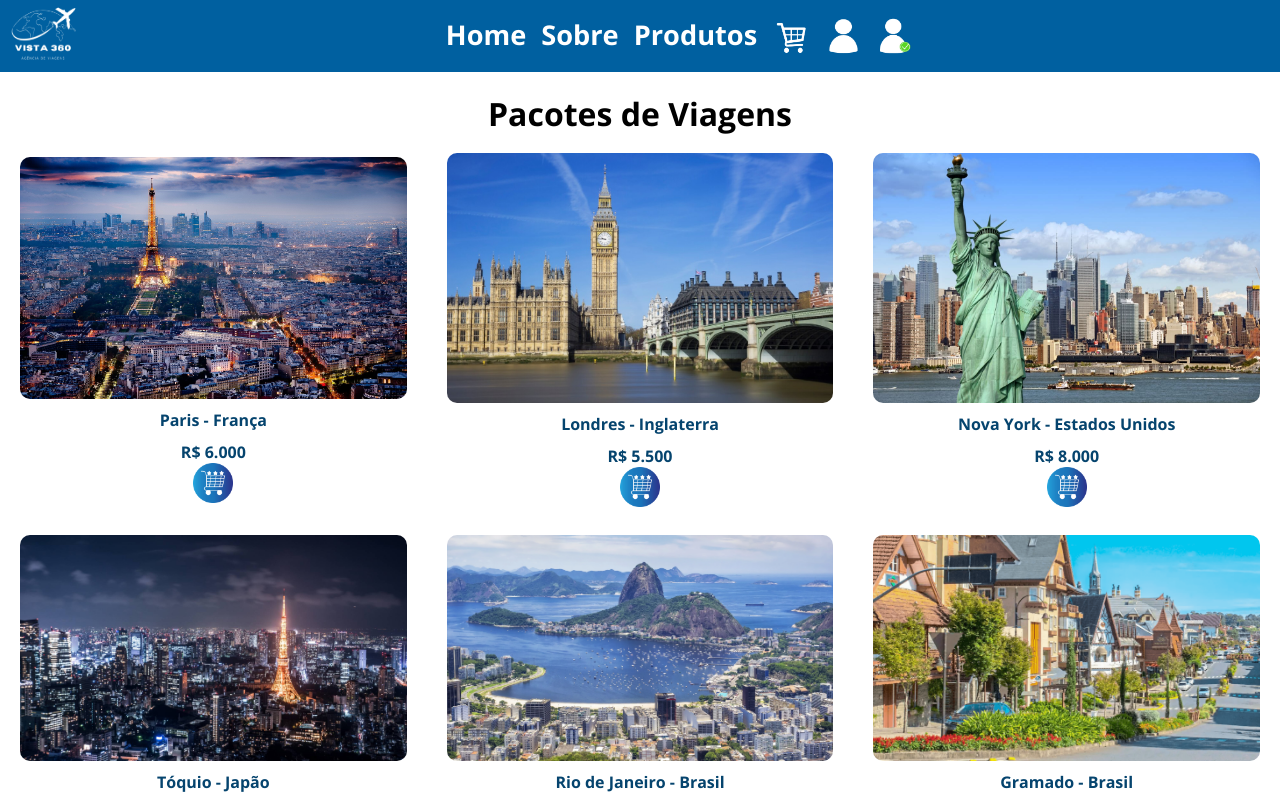
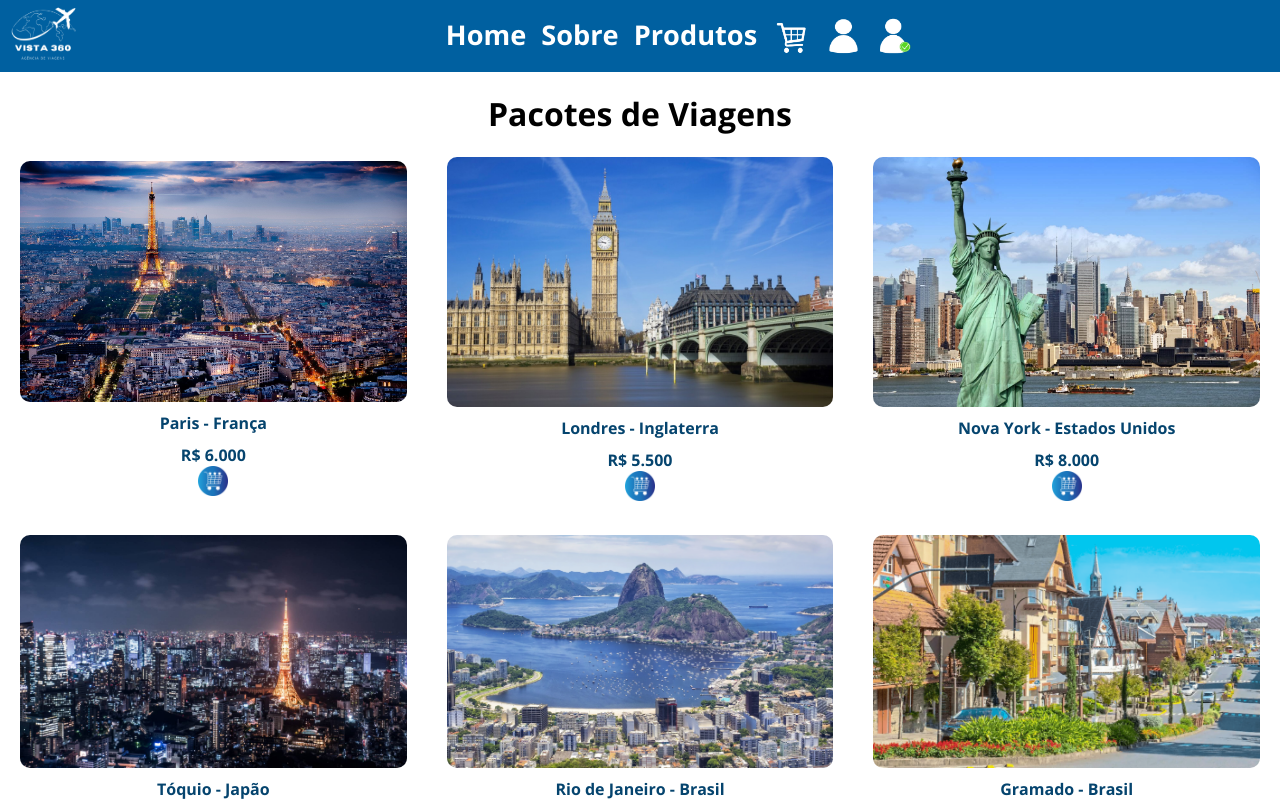
Before and after one commit to HeytorPC/TrabalhoReact, a React (Vite) app in the folder meu-projeto-react/: page /produtos in a window 1280 px wide. Shown: the top 801 px of the page. Built offline with nearby package versions, Linux system fonts and the light colour scheme; a web font is replaced by a local one.

Commit message:
carrinho quase feito! (NaN)

```diff
--- a/meu-projeto-react/src/components/ProdutosDestinos/ProdutosDestinos.jsx
+++ b/meu-projeto-react/src/components/ProdutosDestinos/ProdutosDestinos.jsx
@@ -57,9 +57,11 @@ export function ProdutosDestinos() {
             {produtosDestinos.map(destino => (
                 <div key={destino.id} className={styles.destinationCard}>
                     <img src={destino.imagem} alt={destino.nome} className={styles.image} />
-                    <p>{destino.nome}</p>
-                    <p className={styles.preco}>{destino.preco}</p>
-                    <img src={carrinhoImg} alt="Carrinho" className={styles.carrinhoImg} />
+                        <p>{destino.nome}</p>
+                        <p className={styles.preco}>{destino.preco}</p>
+                    <button onClick={() => adicionarItens(destino)} className={styles.carrinhoBtn}>
+                        <img src={carrinhoImg} alt="Carrinho" className={styles.carrinhoImg} />
+                    </button>
                 </div>
             ))}
         </div>
--- a/meu-projeto-react/src/components/ProdutosDestinos/ProdutosDestinos.module.css
+++ b/meu-projeto-react/src/components/ProdutosDestinos/ProdutosDestinos.module.css
@@ -41,7 +41,14 @@
 
 }
 
-.carrinhoImg{
-    width: 40px;
-    height: 40px;
-}
+.carrinhoBtn {
+    background: none;
+    border: none;
+    cursor: pointer;
+    padding: 0;
+  }
+
+  .carrinhoImg {
+    width: 30px;
+    height: 30px;
+  }
--- a/meu-projeto-react/src/context/carrinhoContext.jsx
+++ b/meu-projeto-react/src/context/carrinhoContext.jsx
@@ -44,12 +44,12 @@ const CarrinhoProvider = (props) => {
     function calcularValorTotal(){
         let total = 0;
         itensCarrinho.forEach((item)=>{
-            total += item.quantidade * item.preco;
+            total = item.quantidade * item.preco;
         });
 
         setValorTotal(total)
     }
-
+    console.log(itensCarrinho)
     return(
         <carrinhoContext.Provider
                 value={{
--- a/meu-projeto-react/src/pages/carrinho/Carrinho.jsx
+++ b/meu-projeto-react/src/pages/carrinho/Carrinho.jsx
@@ -12,7 +12,6 @@ function Carrinho() {
     calcularValorTotal,
   } = useContext(carrinhoContext);
 
-  // Recalcula o valor total quando o carrinho é atualizado
   useEffect(() => {
     calcularValorTotal();
   }, [itensCarrinho, calcularValorTotal]);
@@ -30,22 +29,22 @@ function Carrinho() {
             <div key={item.id} className={Styles.item}>
               <span className={Styles.nome}>{item.nome}</span>
               <span className={Styles.quantidade}>Quantidade: {item.quantidade}</span>
-              <span className={Styles.preco}>Preço: R${item.preco.toFixed(2)}</span>
+              <span className={Styles.preco}>Preço: R${item.preco}</span>
               <span className={Styles.subtotal}>
-                Subtotal: R${(item.quantidade * item.preco).toFixed(2)}
+                Subtotal: R${(item.quantidade * item.preco)}
               </span>
               <div className={Styles.Botoes}>
               <button onClick={() => adicionarItens(item)}>
-                <FaPlus /> Adicionar
+                <button /> Adicionar
               </button>
               <button onClick={() => removerItem(item.id)}>
-                <FaMinus /> Remover
+                <button /> Remover
               </button>
               </div>
             </div>
           ))}
           <div className={Styles.total}>
-            <strong>Total: R${valorTotal.toFixed(2)}</strong>
+            <strong>Total: R${valorTotal}</strong>
           </div>
           <button onClick={limparCarrinho} className={Styles.clearButton}>
             Limpar Carrinho
```
